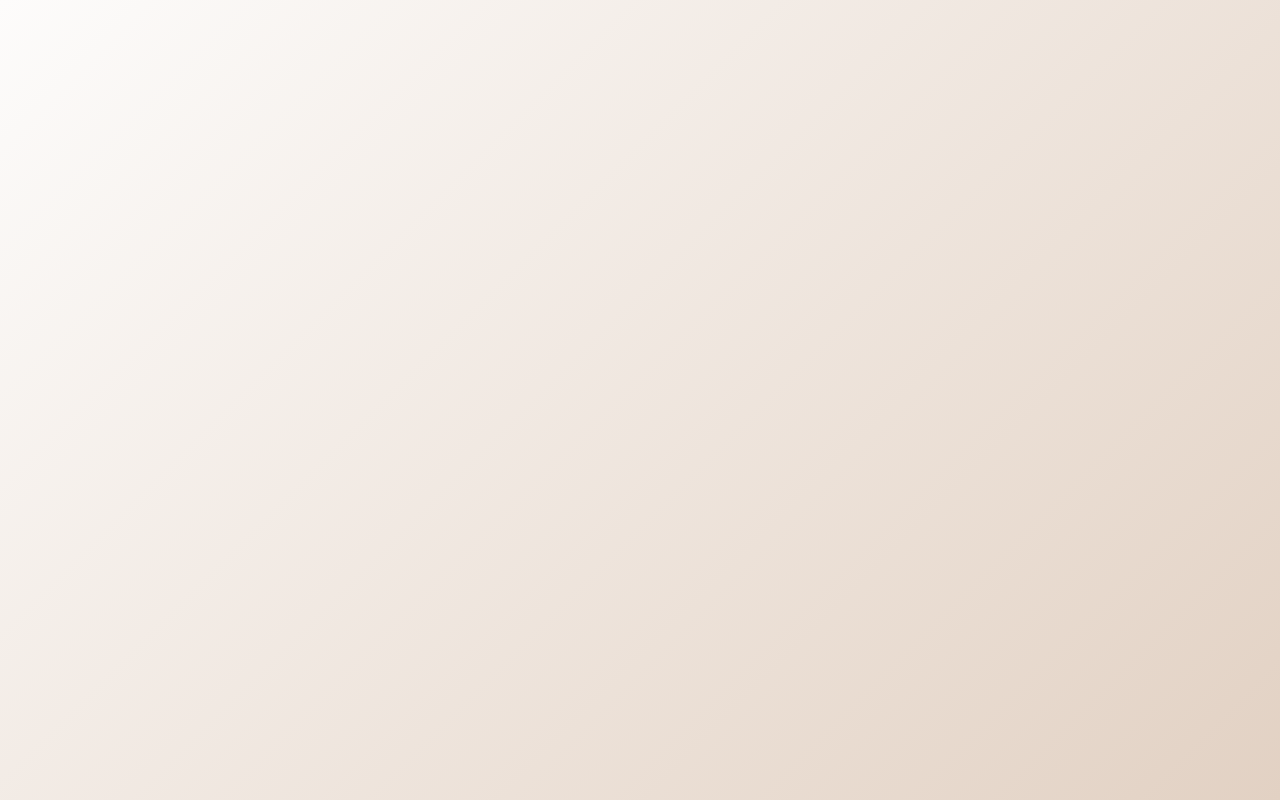
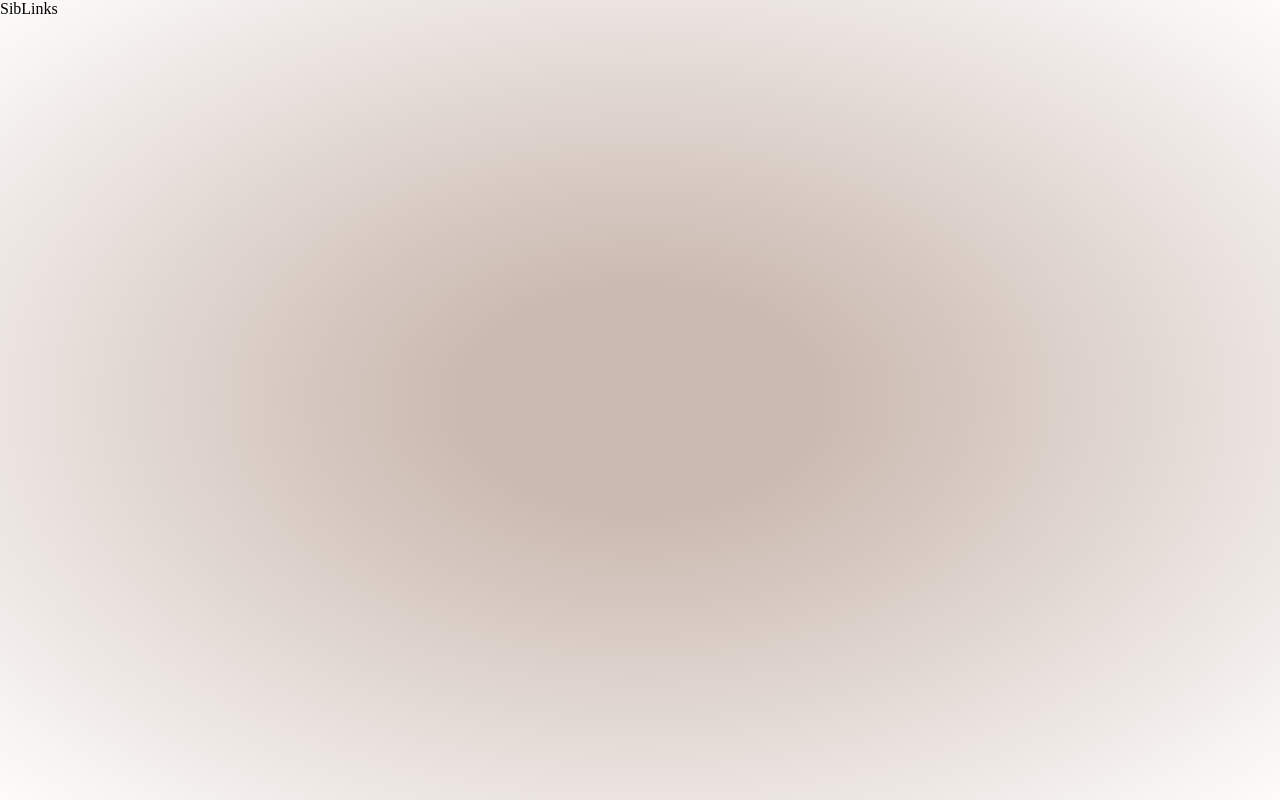
Before and after one commit to jazdmiller/siblinks-app, a React (Create React App) app: page /login in a window 1280 px wide. Built offline with nearby package versions, Linux system fonts and the light colour scheme.

Commit message:
add gradient css (login page)

```diff
--- a/src/App.css
+++ b/src/App.css
@@ -43,7 +43,7 @@ body{
 
 /*  ****** LOGIN-PAGE ***** */
 .login-page{
-  background-image: linear-gradient(135deg, #fdfcfb 0%, #e2d1c3 100%);
+  background: radial-gradient(#CBBAB1 20%, #fdfcfb );
+  /* background: radial-gradient(closest-side, #CBBAB1, #fdfcfb, #CBBAB1); */
   height: 100vh;
-
 }
--- a/src/components/Login.js
+++ b/src/components/Login.js
@@ -3,7 +3,9 @@ import React from 'react'
 function Login() {
   return (
     <div className='login-page'>
-
+        <header>
+            <span>Sib</span>Links
+        </header>
     </div>
   )
 }
```
